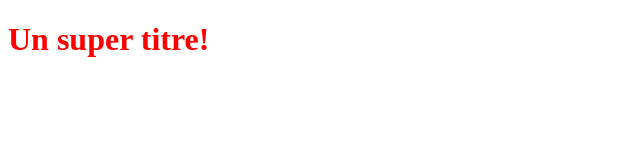
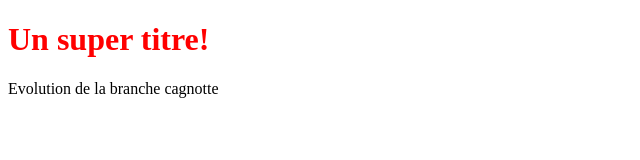
Before and after one commit to ingridwandji/PremierProject, a plain HTML site: page index.html in a window 1280 px wide. Shown: the whole page, without its empty margins (0-640 px from the left). Drawn offline with Linux system fonts and the light colour scheme.

Commit message:
Ajout du paragraphe

```diff
--- a/index.html
+++ b/index.html
@@ -6,5 +6,6 @@
 </head>
 <body>
    <h1>Un super titre!</h1>
+   <p>Evolution de la branche cagnotte </p>
 </body>
 </html>
```
